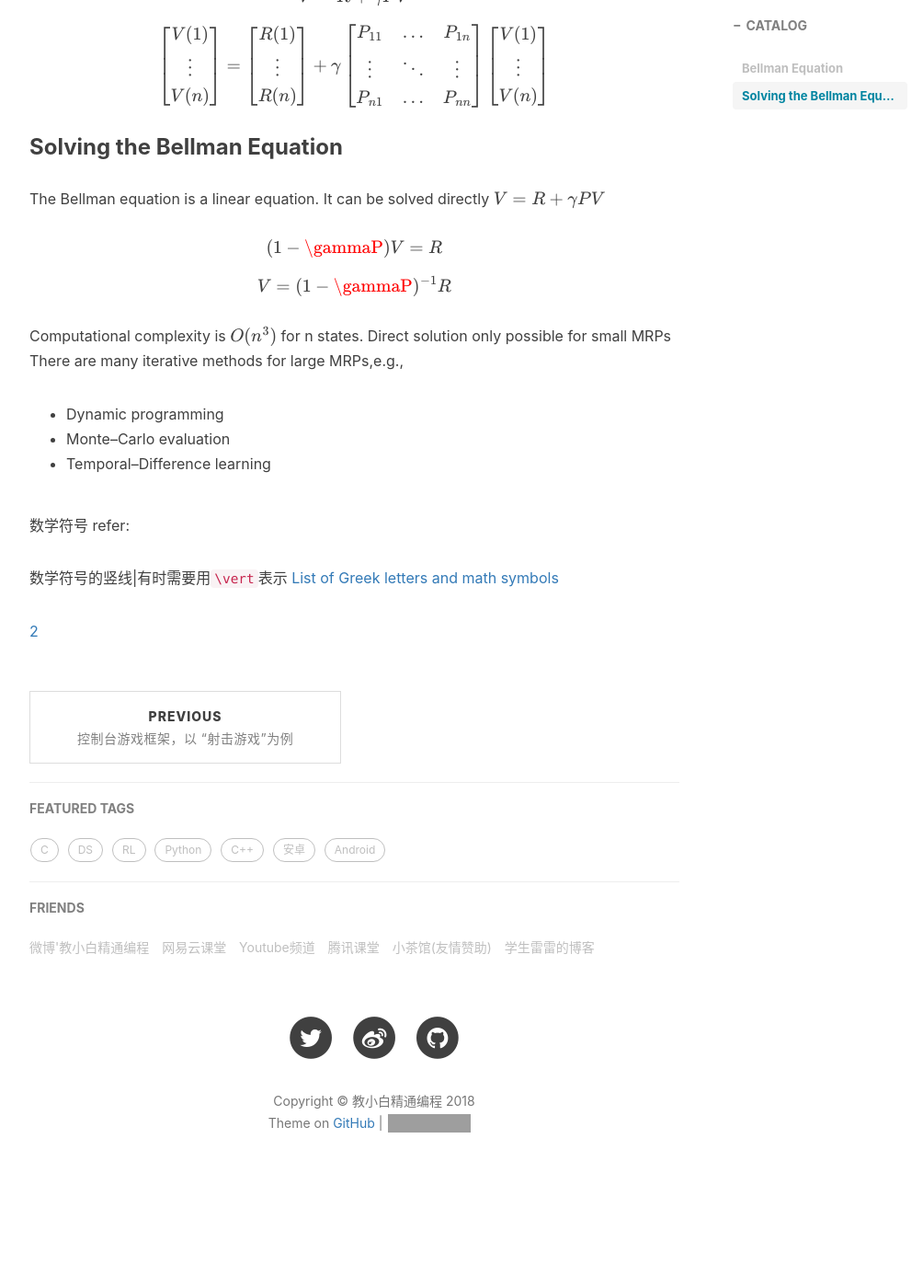
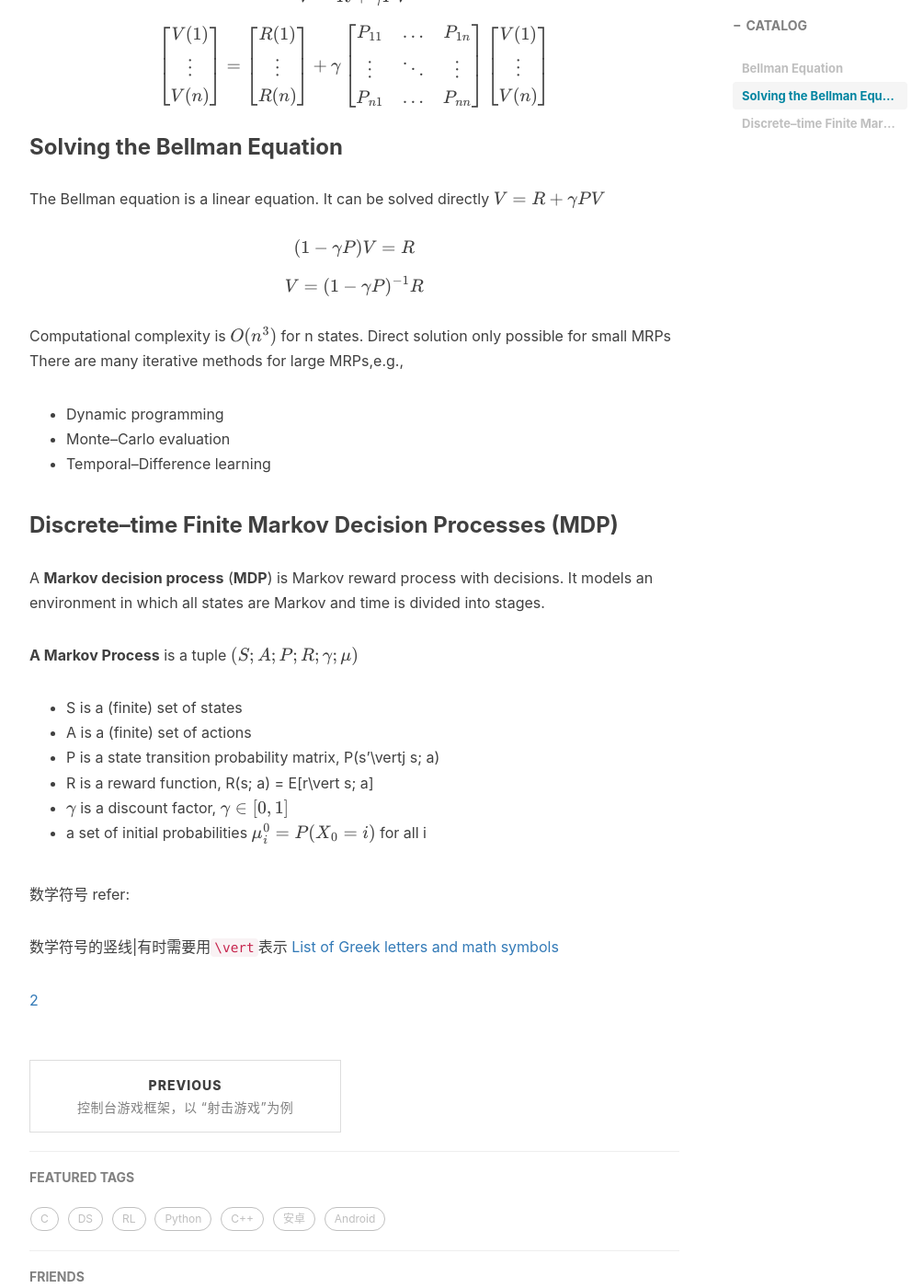
Before and after one commit to xuepro/xuepro.github.io, a Jekyll site: the page built from _posts/2018-05-31-马尔可夫决策过程MDP.md, in a window 1280 px wide and 1400 px high, scrolled down 1926 px. Shown: the whole window at 92% size, without its empty margins (233-1237 px from the left). Built offline with Jekyll 4.4.1, drawn with Linux system fonts in a browser that asks for light colours; nearby versions of some CDN libraries; formulas are drawn with MathJax 3; comment, search, counter and statistics services are not loaded; before the commit the page ends 3251 px from its top, so only the background shows below that; grey boxes are pictures that could not be loaded.

Commit message:
Update 2018-05-31-马尔可夫决策过程MDP.md

```diff
--- a/_posts/2018-05-31-马尔可夫决策过程MDP.md
+++ b/_posts/2018-05-31-马尔可夫决策过程MDP.md
@@ -101,9 +101,9 @@ $$
 The Bellman equation is a linear equation. It can be solved directly
 $$ V  =R+\gamma PV $$
 
-$$ (1-\gammaP)V  =R $$
+$$ (1-\gamma P)V  =R $$
 
-$$ V  = (1-\gammaP)^{-1}R $$
+$$ V  = (1-\gamma P)^{-1}R $$
 
 
 Computational complexity is $$O(n^3)$$ for n states. Direct solution only possible for small MRPs
@@ -112,6 +112,23 @@ There are many iterative methods for large MRPs,e.g.,
  - Monte–Carlo evaluation
  - Temporal–Difference learning
 
+### Discrete–time Finite Markov Decision Processes (MDP)
+
+A **Markov decision process** (**MDP**) is Markov reward process with decisions. It models an environment in which
+all states are Markov and time is divided into stages.
+
+
+**A Markov Process** is a tuple $$(S;A;P;R; \gamma; \mu)$$
+
+- S is a (finite) set of states
+- A is a (finite) set of actions
+- P is a state transition probability matrix, P(s'\vertj s; a)
+- R is a reward function, R(s; a) = E[r\vert s; a]
+- $$\gamma$$  is a discount factor, $$\gamma \in [0,1] $$
+- a set of initial probabilities $$ \mu_i^0= P(X_0 = i)$$ for all i
+
+
+
 
 数学符号 refer:
 
```
